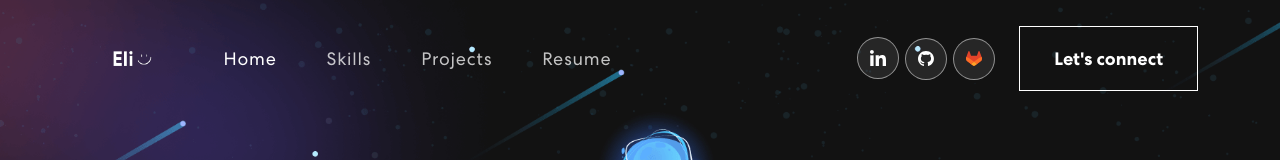
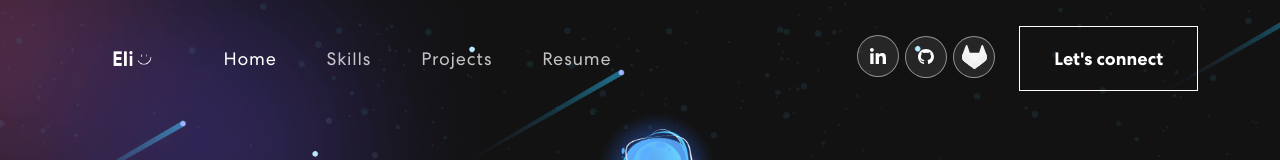
Before and after one commit to EliDoesStuff/EliDoesStuff.github.io, a React (Create React App) app: page / in a window 1280 px wide. Shown: the top 160 px of the page. Built offline with nearby package versions, Linux system fonts and the light colour scheme.

Commit message:
Fixed Gitlab Icon

```diff
--- a/src/App.css
+++ b/src/App.css
@@ -177,7 +177,7 @@ span.navbar-text {
   border: 1px solid rgba(255, 255, 255, 0.5);
 }
 
-.social-icon a::before {
+.social-icon a:not(.gitlab-icon)::before {
   content: "";
   width: 42px;
   height: 42px;
@@ -198,7 +198,7 @@ span.navbar-text {
 	transition: 0.3s ease-in-out;
 }
 
-.social-icon a:hover img {
+.social-icon a:hover:not(.gitlab-icon) img {
 	filter: brightness(0) saturate(100%) invert(0%) sepia(7%) saturate(98%) hue-rotate(346deg) brightness(95%) contrast(86%);
 }
 
@@ -680,3 +680,101 @@ nav.navbar .navbar-toggler[aria-expanded="true"] .navbar-toggler-icon {
   letter-spacing: 0.5px;
   margin-top: 20px;
 }
+
+/************ Gitlab CSS ************/
+
+.tanuki-logo .tanuki {
+  fill: #F5F5F5;
+  transition: all 0.8s
+}
+
+.tanuki-logo .tanuki:hover {
+  fill: #AA83FF;
+  transition: all 0.1s
+}
+
+.tanuki-logo .left-cheek, .tanuki-logo .right-cheek {
+  fill: #F0F0F0;
+  transition: all 0.8s
+}
+
+.tanuki-logo .left-cheek:hover, .tanuki-logo .right-cheek:hover {
+  fill: #B897FF;
+  transition: all 0.1s
+}
+
+.tanuki-logo .chin {
+  fill: #ECECEC;
+  transition: all 0.8s
+}
+
+.tanuki-logo .chin:hover {
+  fill: #C4AAFF;
+  transition: all 0.1s
+}
+
+.tanuki-logo.animate .tanuki-shape {
+  animation-duration: 1.5s;
+  animation-iteration-count: infinite
+}
+
+.tanuki-logo.animate .tanuki {
+  animation-name: animate-tanuki-base
+}
+
+@keyframes animate-tanuki-base {
+  0%, 50% {
+      fill: #F5F5F5
+  }
+
+  25% {
+      fill: #AA83FF
+  }
+}
+
+.tanuki-logo.animate .right-cheek {
+  animation-name: animate-tanuki-right-cheek
+}
+
+@keyframes animate-tanuki-right-cheek {
+  25%, 75% {
+      fill: #F0F0F0
+  }
+
+  50% {
+      fill: #B897FF
+  }
+}
+
+.tanuki-logo.animate .chin {
+  animation-name: animate-tanuki-chin
+}
+
+@keyframes animate-tanuki-chin {
+  50%, 100% {
+      fill: #ECECEC
+  }
+
+  75% {
+      fill: #C4AAFF
+  }
+}
+
+.tanuki-logo.animate .left-cheek {
+  animation-name: animate-tanuki-left-cheek
+}
+
+@keyframes animate-tanuki-left-cheek {
+  25%, 75% {
+      fill: #F0F0F0
+  }
+
+  100% {
+      fill: #B897FF
+  }
+}
+
+.social-icon a.gitlab-icon {
+  position: relative;
+  top: -4px;
+}
--- a/src/components/Footer.js
+++ b/src/components/Footer.js
@@ -2,9 +2,20 @@ import { Container, Row, Col } from "react-bootstrap";
 import logo from "../assets/img/logo.png";
 import navIcon1 from "../assets/img/nav-icon1.svg";
 import navIcon2 from "../assets/img/nav-icon2.svg";
-import navIcon3 from "../assets/img/nav-icon3.svg";
 
 export const Footer = () => {
+
+    function GL2(){
+        return(
+            <span data-testid="brand-header-default-logo"><svg xmlns="http://www.w3.org/2000/svg" fill="none" viewBox="0 0 25 24" height="24" width="25" class="tanuki-logo">
+            <path fill="#E24329" d="m24.507 9.5-.034-.09L21.082.562a.896.896 0 0 0-1.694.091l-2.29 7.01H7.825L5.535.653a.898.898 0 0 0-1.694-.09L.451 9.411.416 9.5a6.297 6.297 0 0 0 2.09 7.278l.012.01.03.022 5.16 3.867 2.56 1.935 1.554 1.176a1.051 1.051 0 0 0 1.268 0l1.555-1.176 2.56-1.935 5.197-3.89.014-.01A6.297 6.297 0 0 0 24.507 9.5Z" class="tanuki-shape tanuki"></path>
+            <path fill="#FC6D26" d="m24.507 9.5-.034-.09a11.44 11.44 0 0 0-4.56 2.051l-7.447 5.632 4.742 3.584 5.197-3.89.014-.01A6.297 6.297 0 0 0 24.507 9.5Z" class="tanuki-shape right-cheek"></path>
+            <path fill="#FCA326" d="m7.707 20.677 2.56 1.935 1.555 1.176a1.051 1.051 0 0 0 1.268 0l1.555-1.176 2.56-1.935-4.743-3.584-4.755 3.584Z" class="tanuki-shape chin"></path>
+            <path fill="#FC6D26" d="M5.01 11.461a11.43 11.43 0 0 0-4.56-2.05L.416 9.5a6.297 6.297 0 0 0 2.09 7.278l.012.01.03.022 5.16 3.867 4.745-3.584-7.444-5.632Z" class="tanuki-shape left-cheek"></path>
+        </svg>
+        </span>
+        );
+      }
     return (
         <footer className="footer">
             <Container>
@@ -16,7 +27,7 @@ export const Footer = () => {
                         <div className="social-icon">
                             <a href="https://www.linkedin.com/in/elispicer/"><img src={navIcon1} /></a>
                             <a href="https://github.com/EliDoesStuff"><img src={navIcon2} /></a>
-                            <a href="https://gitlab.com/spicefe"><img src={navIcon3} /></a>
+                            <a className="gitlab-icon" href="https://gitlab.com/spicefe"><GL2/></a>
                         </div>
                         <p>Thanks for looking! I hope you have an amazing day!</p>
                     </Col>
--- a/src/components/NavBar.js
+++ b/src/components/NavBar.js
@@ -3,7 +3,6 @@ import { Navbar, Container, Nav} from "react-bootstrap";
 import logo from "../assets/img/logo.png";
 import navIcon1 from "../assets/img/nav-icon1.svg";
 import navIcon2 from "../assets/img/nav-icon2.svg";
-import navIcon3 from "../assets/img/nav-icon3.svg";
 
 export const NavBar = () => {
     const [activeLink, setActiveLink] = useState('home');
@@ -27,6 +26,18 @@ export const NavBar = () => {
         setActiveLink(value);
     };
 
+    function GL2(){
+        return(
+            <span data-testid="brand-header-default-logo"><svg xmlns="http://www.w3.org/2000/svg" fill="none" viewBox="0 0 25 24" height="24" width="25" class="tanuki-logo">
+            <path fill="#E24329" d="m24.507 9.5-.034-.09L21.082.562a.896.896 0 0 0-1.694.091l-2.29 7.01H7.825L5.535.653a.898.898 0 0 0-1.694-.09L.451 9.411.416 9.5a6.297 6.297 0 0 0 2.09 7.278l.012.01.03.022 5.16 3.867 2.56 1.935 1.554 1.176a1.051 1.051 0 0 0 1.268 0l1.555-1.176 2.56-1.935 5.197-3.89.014-.01A6.297 6.297 0 0 0 24.507 9.5Z" class="tanuki-shape tanuki"></path>
+            <path fill="#FC6D26" d="m24.507 9.5-.034-.09a11.44 11.44 0 0 0-4.56 2.051l-7.447 5.632 4.742 3.584 5.197-3.89.014-.01A6.297 6.297 0 0 0 24.507 9.5Z" class="tanuki-shape right-cheek"></path>
+            <path fill="#FCA326" d="m7.707 20.677 2.56 1.935 1.555 1.176a1.051 1.051 0 0 0 1.268 0l1.555-1.176 2.56-1.935-4.743-3.584-4.755 3.584Z" class="tanuki-shape chin"></path>
+            <path fill="#FC6D26" d="M5.01 11.461a11.43 11.43 0 0 0-4.56-2.05L.416 9.5a6.297 6.297 0 0 0 2.09 7.278l.012.01.03.022 5.16 3.867 4.745-3.584-7.444-5.632Z" class="tanuki-shape left-cheek"></path>
+        </svg>
+        </span>
+        );
+      }
+
     return (
         <Navbar expand="lg" className={scrolled ? "scrolled": ""}>
             <Container>
@@ -47,7 +58,7 @@ export const NavBar = () => {
                         <div className="social-icon">
                             <a href="https://www.linkedin.com/in/elispicer/"><img src={navIcon1} alt="" /></a>
                             <a href="https://github.com/EliDoesStuff"><img src={navIcon2} alt="" /></a>
-                            <a href="https://gitlab.com/spicefe"><img src={navIcon3} alt="" /></a>
+                            <a className="gitlab-icon" href="https://gitlab.com/spicefe"><GL2/></a>
                         </div>
                         <button className="vvd" onClick={() => document.getElementById('connect').scrollIntoView({ behavior: 'smooth' })}>
                             <span>Let's connect</span>
```
Also changed, not shown: src/assets/img/nav-icon2.svg, src/assets/img/nav-icon3.svg (deleted).
